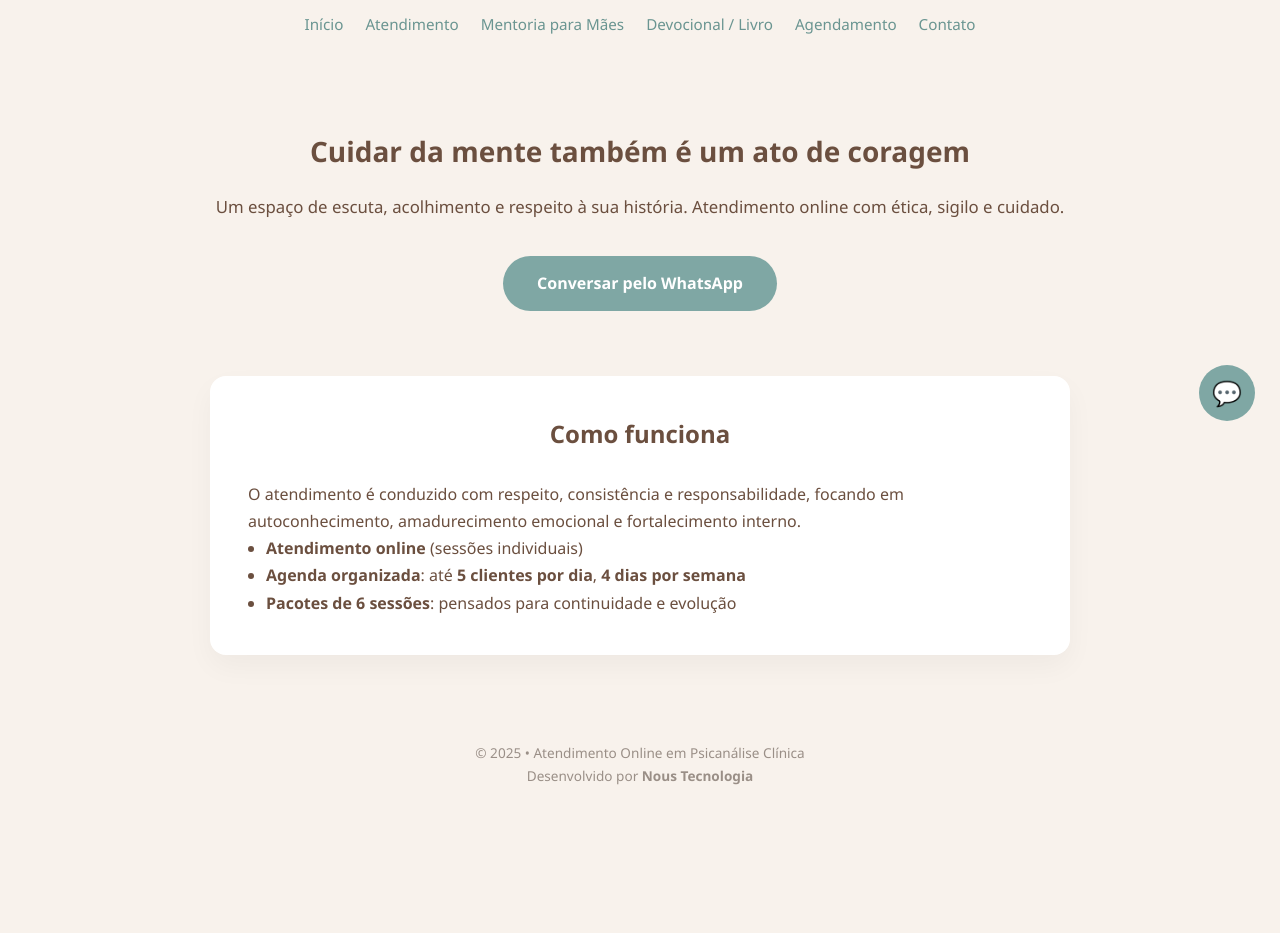
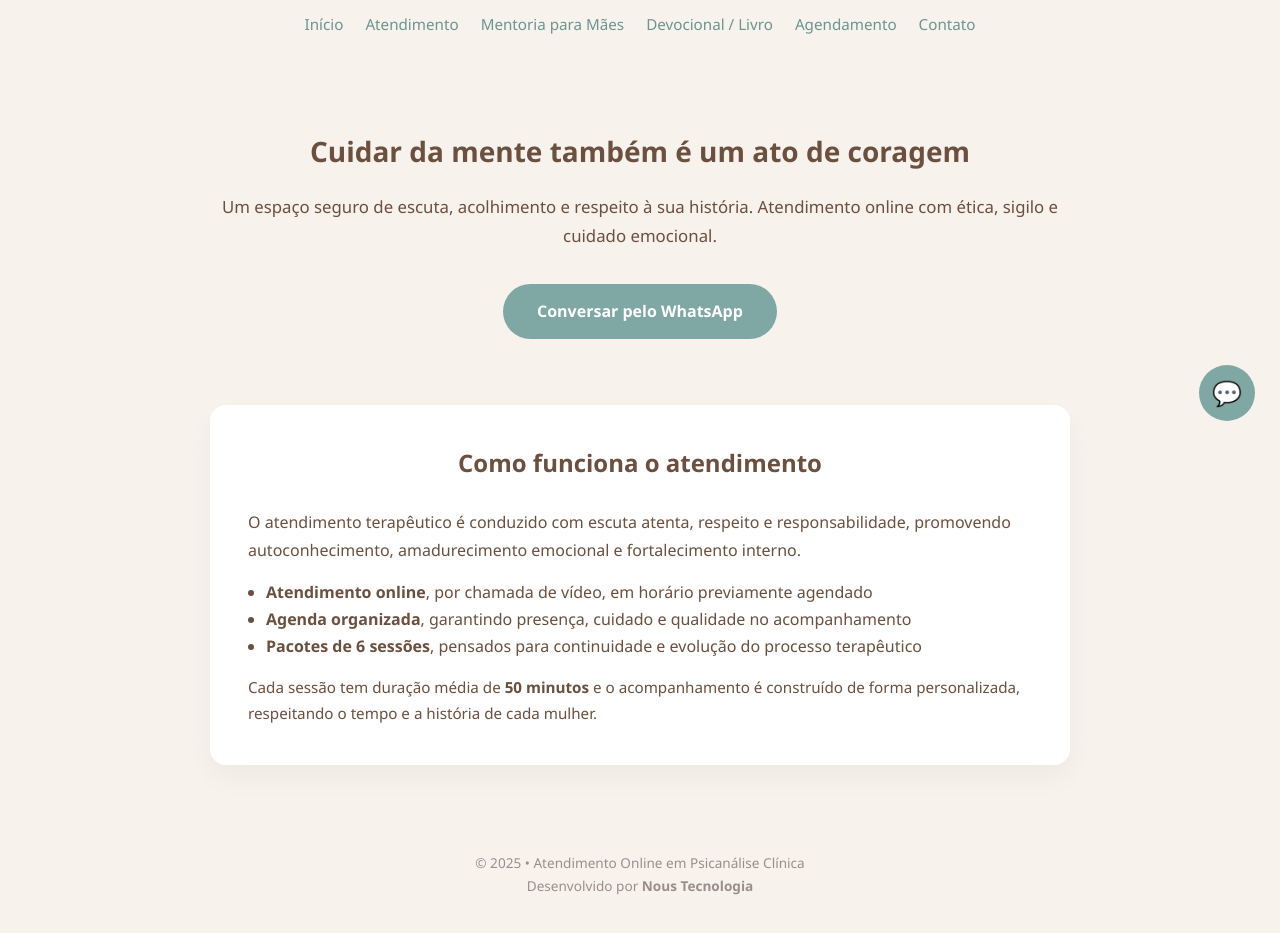
Before and after one commit to WilsonNous/paulapedrozo, a Flask app: page / in a window 1280 px wide. Shown: the part 354-1287 px from the top of the page. Before the commit the page ends 1139 px from the top, so only its background shows below. Run offline with Flask 3, Linux system fonts and the light colour scheme.

Commit message:
Update index.html

```diff
--- a/backend/templates/index.html
+++ b/backend/templates/index.html
@@ -6,38 +6,67 @@ Paula Pedrozo | Psicanálise Clínica • Atendimento Online
 
 {% block content %}
 
-<!-- INTRO -->
-<section class="intro" data-aos="fade-up">
-  <h2>Cuidar da mente também é um ato de coragem</h2>
+<!-- ================= INTRO ================= -->
+<section class="intro">
 
-  <p>
-    Um espaço de escuta, acolhimento e respeito à sua história.
-    Atendimento online com ética, sigilo e cuidado.
+  <h2 data-aos="fade-up">
+    Cuidar da mente também é um ato de coragem
+  </h2>
+
+  <p data-aos="fade-up" data-aos-delay="100">
+    Um espaço seguro de escuta, acolhimento e respeito à sua história.
+    Atendimento online com ética, sigilo e cuidado emocional.
   </p>
 
   <a
     class="btn-whatsapp"
-    href="https://wa.me/554899449961?text=Olá,%20Paula!%20Gostaria%20de%20saber%20mais%20sobre%20o%20atendimento%20online%20e%20a%20disponibilidade%20de%20agenda."
+    data-aos="zoom-in"
+    data-aos-delay="200"
+    href="https://wa.me/554899449961?text=Olá,%20Paula!%20Gostaria%20de%20saber%20mais%20sobre%20o%20atendimento%20online."
     target="_blank"
     rel="noopener">
     Conversar pelo WhatsApp
   </a>
+
 </section>
 
-<!-- COMO FUNCIONA -->
-<section class="formulario" data-aos="fade-up" data-aos-delay="150" style="margin-bottom: 25px;">
-  <h2>Como funciona</h2>
+<!-- ================= COMO FUNCIONA ================= -->
+<section
+  class="formulario"
+  data-aos="fade-up"
+  data-aos-delay="150"
+  style="margin-bottom: 25px;"
+>
 
-  <p>
-    O atendimento é conduzido com respeito, consistência e responsabilidade,
-    focando em autoconhecimento, amadurecimento emocional e fortalecimento interno.
+  <h2 data-aos="fade-up">
+    Como funciona o atendimento
+  </h2>
+
+  <p data-aos="fade-up" data-aos-delay="100">
+    O atendimento terapêutico é conduzido com escuta atenta, respeito e
+    responsabilidade, promovendo autoconhecimento, amadurecimento emocional
+    e fortalecimento interno.
   </p>
 
-  <ul style="padding-left: 18px;">
-    <li><strong>Atendimento online</strong> (sessões individuais)</li>
-    <li><strong>Agenda organizada</strong>: até <strong>5 clientes por dia</strong>, <strong>4 dias por semana</strong></li>
-    <li><strong>Pacotes de 6 sessões</strong>: pensados para continuidade e evolução</li>
+  <ul style="padding-left: 18px; margin-top: 15px;">
+    <li data-aos="fade-up" data-aos-delay="150">
+      <strong>Atendimento online</strong>, por chamada de vídeo, em horário previamente agendado
+    </li>
+
+    <li data-aos="fade-up" data-aos-delay="200">
+      <strong>Agenda organizada</strong>, garantindo presença, cuidado e qualidade no acompanhamento
+    </li>
+
+    <li data-aos="fade-up" data-aos-delay="250">
+      <strong>Pacotes de 6 sessões</strong>, pensados para continuidade e evolução do processo terapêutico
+    </li>
   </ul>
+
+  <p data-aos="fade-up" data-aos-delay="300" style="margin-top: 15px; font-size: 0.95rem;">
+    Cada sessão tem duração média de <strong>50 minutos</strong> e o acompanhamento
+    é construído de forma personalizada, respeitando o tempo e a história de cada mulher.
+  </p>
+
 </section>
 
 {% endblock %}
```
